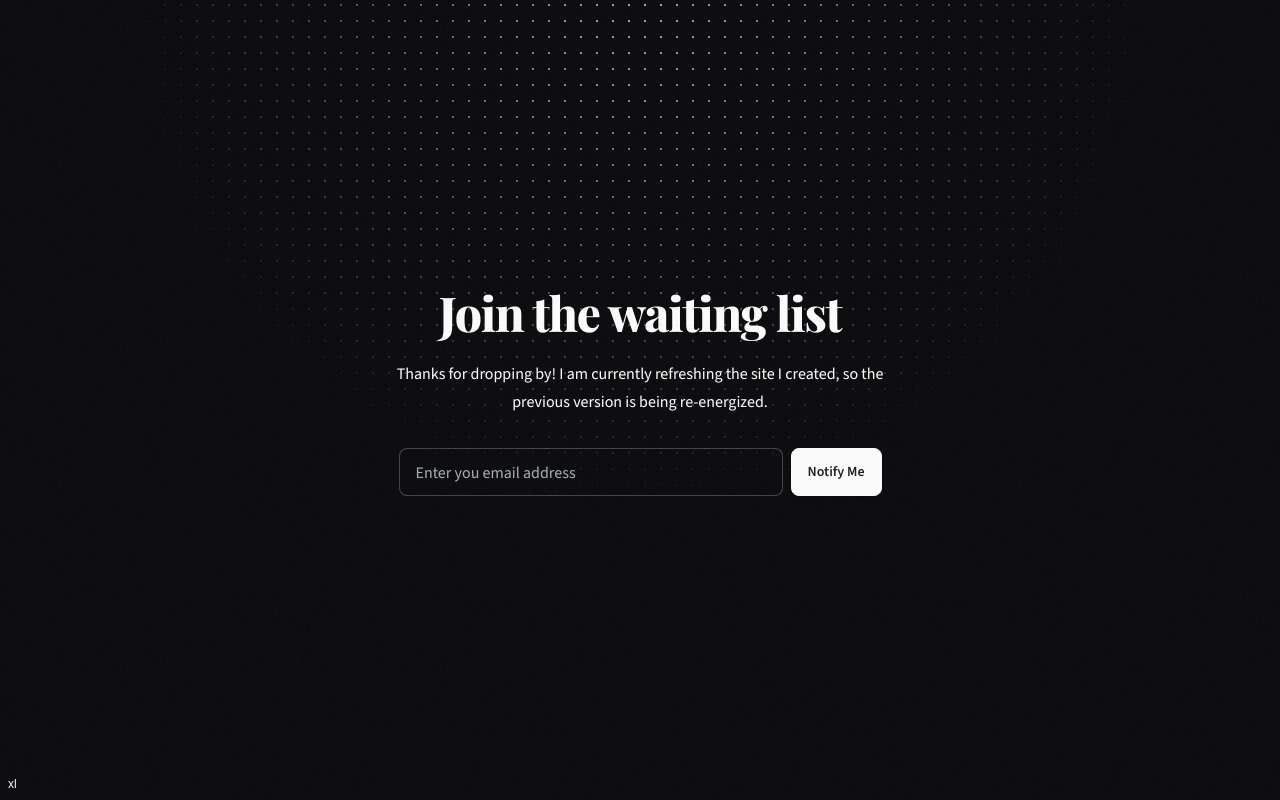
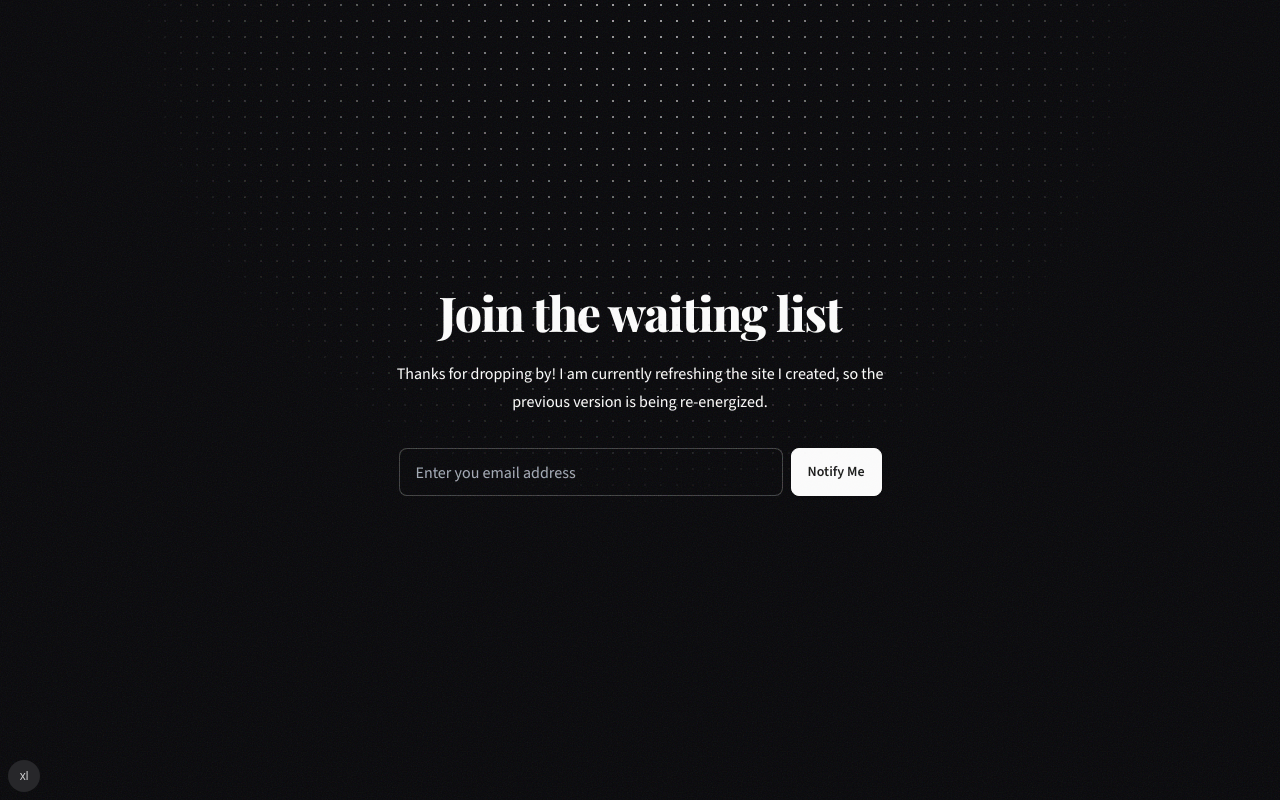
Before and after one commit to fiquell/fiquell.com, a Next.js app: page / in a window 1280 px wide. Built offline with nearby package versions, Linux system fonts and the light colour scheme; a web font is replaced by a local one.

Commit message:
wrap indicator text in a styled container for improved layout

```diff
--- a/src/components/indicator.tsx
+++ b/src/components/indicator.tsx
@@ -5,6 +5,7 @@ const Indicator = () => {
 
   return (
     <div className="fixed bottom-2 left-2 z-50 font-mono text-xs">
+      <div className="flex size-8 items-center justify-center rounded-full bg-secondary text-secondary-content">
         <p className="block sm:hidden">xs</p>
         <p className="hidden sm:max-md:block">sm</p>
         <p className="hidden md:max-lg:block">md</p>
@@ -12,6 +13,7 @@ const Indicator = () => {
         <p className="hidden xl:max-2xl:block">xl</p>
         <p className="hidden 2xl:block">2xl</p>
       </div>
+    </div>
   );
 };
 
```
Lines whose indentation alone changed are shown as unchanged.
